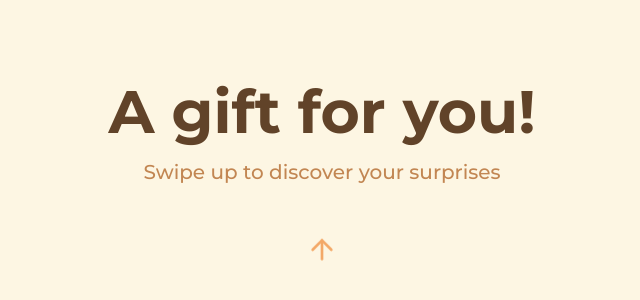
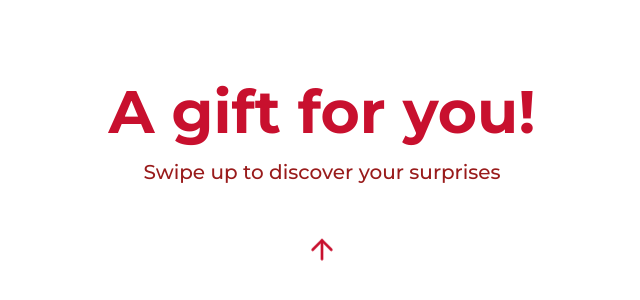
Before and after one commit to mavilam/hector-bday, a React (Vite) app: page / in a window 1280 px wide. Shown: the part 226-526 px from the top of the page, without its empty margins (318-958 px from the left). Built offline with nearby package versions, Linux system fonts and the light colour scheme.

Commit message:
Refactor: Update colors to Danish flag scheme
Update the color palette to match the Danish flag colors (red and white).

```diff
--- a/src/components/GiftCarousel.tsx
+++ b/src/components/GiftCarousel.tsx
@@ -45,14 +45,14 @@ const GiftCarousel = () => {
       {/* Header */}
       <div className="h-screen flex flex-col items-center justify-center snap-start px-6 text-center">
         <div className="animate-fade-in">
-          <h1 className="text-4xl md:text-6xl font-bold text-warm-800 mb-4 font-montserrat">
+          <h1 className="text-4xl md:text-6xl font-bold text-danish-red-500 mb-4 font-montserrat">
             A gift for you!
           </h1>
-          <p className="text-lg md:text-xl text-warm-600 mb-12 font-medium">
+          <p className="text-lg md:text-xl text-danish-red-700 mb-12 font-medium">
             Swipe up to discover your surprises
           </p>
           <div className="animate-bounce-gentle">
-            <ArrowUp className="w-8 h-8 text-warm-500 mx-auto" />
+            <ArrowUp className="w-8 h-8 text-danish-red-500 mx-auto" />
           </div>
         </div>
       </div>
@@ -78,7 +78,7 @@ const GiftCarousel = () => {
 
             {/* Gift Text */}
             <div className="text-center mb-8">
-              <p className="text-lg font-medium text-warm-700 leading-relaxed">
+              <p className="text-lg font-medium text-danish-red-800 leading-relaxed">
                 {isUnlocked(gift.id) ? gift.revealedText : gift.initialText}
               </p>
             </div>
@@ -88,7 +88,7 @@ const GiftCarousel = () => {
               <div className="text-center">
                 <Button
                   onClick={() => unlockGift(gift.id)}
-                  className="bg-warm-500 hover:bg-warm-600 text-white px-8 py-3 rounded-full font-semibold text-lg transition-all duration-300 transform hover:scale-105 shadow-lg"
+                  className="bg-danish-red-500 hover:bg-danish-red-600 text-white px-8 py-3 rounded-full font-semibold text-lg transition-all duration-300 transform hover:scale-105 shadow-lg"
                 >
                   Unlock
                 </Button>
@@ -99,20 +99,20 @@ const GiftCarousel = () => {
             {isUnlocked(gift.id) && index < gifts.length - 1 && (
               <div className="text-center mt-8">
                 <div className="animate-bounce-gentle">
-                  <ArrowUp className="w-6 h-6 text-warm-400 mx-auto" />
+                  <ArrowUp className="w-6 h-6 text-danish-red-400 mx-auto" />
                 </div>
-                <p className="text-sm text-warm-500 mt-2">Keep swiping up for more surprises!</p>
+                <p className="text-sm text-danish-red-500 mt-2">Keep swiping up for more surprises!</p>
               </div>
             )}
 
             {/* Final message */}
             {isUnlocked(gift.id) && index === gifts.length - 1 && (
               <div className="text-center mt-8 animate-fade-in">
-                <div className="bg-warm-100 rounded-2xl p-6 shadow-lg">
-                  <p className="text-warm-800 font-semibold text-lg mb-2">
+                <div className="bg-danish-red-50 rounded-2xl p-6 shadow-lg border border-danish-red-200">
+                  <p className="text-danish-red-800 font-semibold text-lg mb-2">
                     🎉 That's all your surprises!
                   </p>
-                  <p className="text-warm-600">
+                  <p className="text-danish-red-600">
                     Hope you loved them as much as I loved preparing them for you! ❤️
                   </p>
                 </div>
--- a/src/index.css
+++ b/src/index.css
@@ -7,7 +7,7 @@
 
 @layer base {
   :root {
-    --background: 45 44% 96%;
+    --background: 0 0% 100%;
     --foreground: 25 25% 20%;
 
     --card: 0 0% 100%;
@@ -16,41 +16,34 @@
     --popover: 0 0% 100%;
     --popover-foreground: 222.2 84% 4.9%;
 
-    --primary: 25 85% 45%;
-    --primary-foreground: 45 44% 96%;
+    --primary: 353 87% 47%;
+    --primary-foreground: 0 0% 100%;
 
-    --secondary: 35 40% 90%;
+    --secondary: 0 0% 96%;
     --secondary-foreground: 25 25% 20%;
 
-    --muted: 35 40% 90%;
+    --muted: 0 0% 96%;
     --muted-foreground: 215.4 16.3% 46.9%;
 
-    --accent: 35 40% 85%;
+    --accent: 0 0% 96%;
     --accent-foreground: 25 25% 20%;
 
     --destructive: 0 84.2% 60.2%;
     --destructive-foreground: 210 40% 98%;
 
-    --border: 35 30% 85%;
-    --input: 35 30% 85%;
-    --ring: 25 85% 45%;
+    --border: 0 0% 90%;
+    --input: 0 0% 90%;
+    --ring: 353 87% 47%;
 
     --radius: 0.5rem;
 
     --sidebar-background: 0 0% 98%;
-
     --sidebar-foreground: 240 5.3% 26.1%;
-
     --sidebar-primary: 240 5.9% 10%;
-
     --sidebar-primary-foreground: 0 0% 98%;
-
     --sidebar-accent: 240 4.8% 95.9%;
-
     --sidebar-accent-foreground: 240 5.9% 10%;
-
     --sidebar-border: 220 13% 91%;
-
     --sidebar-ring: 217.2 91.2% 59.8%;
   }
 
@@ -100,7 +93,7 @@
 
   body {
     @apply bg-background text-foreground font-montserrat;
-    background: #FDF6E3;
+    background: #FFFFFF;
   }
 }
 
--- a/src/pages/Index.tsx
+++ b/src/pages/Index.tsx
@@ -3,7 +3,7 @@ import GiftCarousel from '@/components/GiftCarousel';
 
 const Index = () => {
   return (
-    <div className="min-h-screen bg-cream-50">
+    <div className="min-h-screen bg-danish-white">
       <GiftCarousel />
     </div>
   );
--- a/tailwind.config.ts
+++ b/tailwind.config.ts
@@ -63,29 +63,20 @@ export default {
 					border: 'hsl(var(--sidebar-border))',
 					ring: 'hsl(var(--sidebar-ring))'
 				},
-				cream: {
-					50: '#FDF6E3',
-					100: '#F6E6C4',
-					200: '#EEDD9E',
-					300: '#E5D078',
-					400: '#DCC252',
-					500: '#D4B52C',
-					600: '#AA9123',
-					700: '#806D1A',
-					800: '#554911',
-					900: '#2B2408'
-				},
-				warm: {
-					50: '#FEF7F0',
-					100: '#FDEEE1',
-					200: '#FADCC2',
-					300: '#F8CBA4',
-					400: '#F5B985',
-					500: '#F3A867',
-					600: '#C28652',
-					700: '#92653E',
-					800: '#614329',
-					900: '#312215'
+				danish: {
+					red: {
+						50: '#FEF2F2',
+						100: '#FEE2E2',
+						200: '#FECACA',
+						300: '#FCA5A5',
+						400: '#F87171',
+						500: '#C8102E', // Official Danish flag red
+						600: '#B91C1C',
+						700: '#991B1B',
+						800: '#7F1D1D',
+						900: '#651B1B'
+					},
+					white: '#FFFFFF'
 				}
 			},
 			fontFamily: {
```
